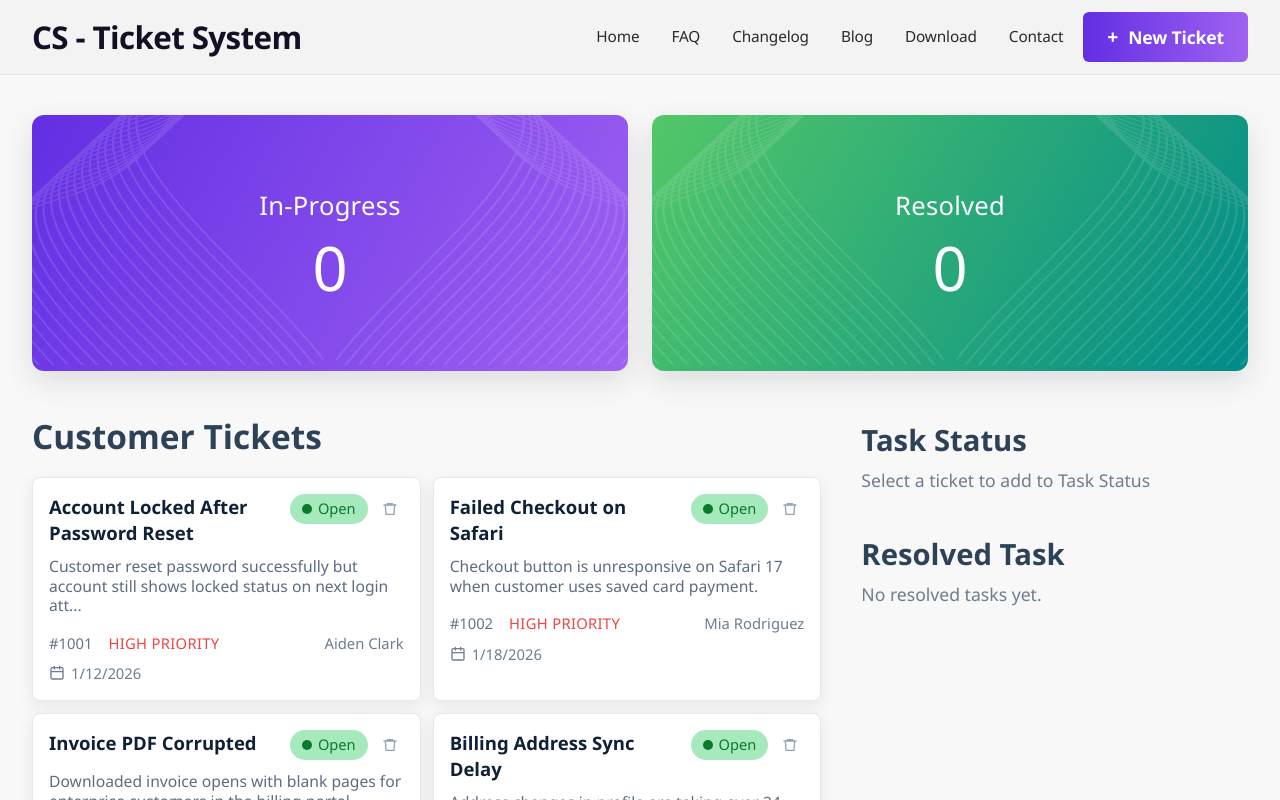
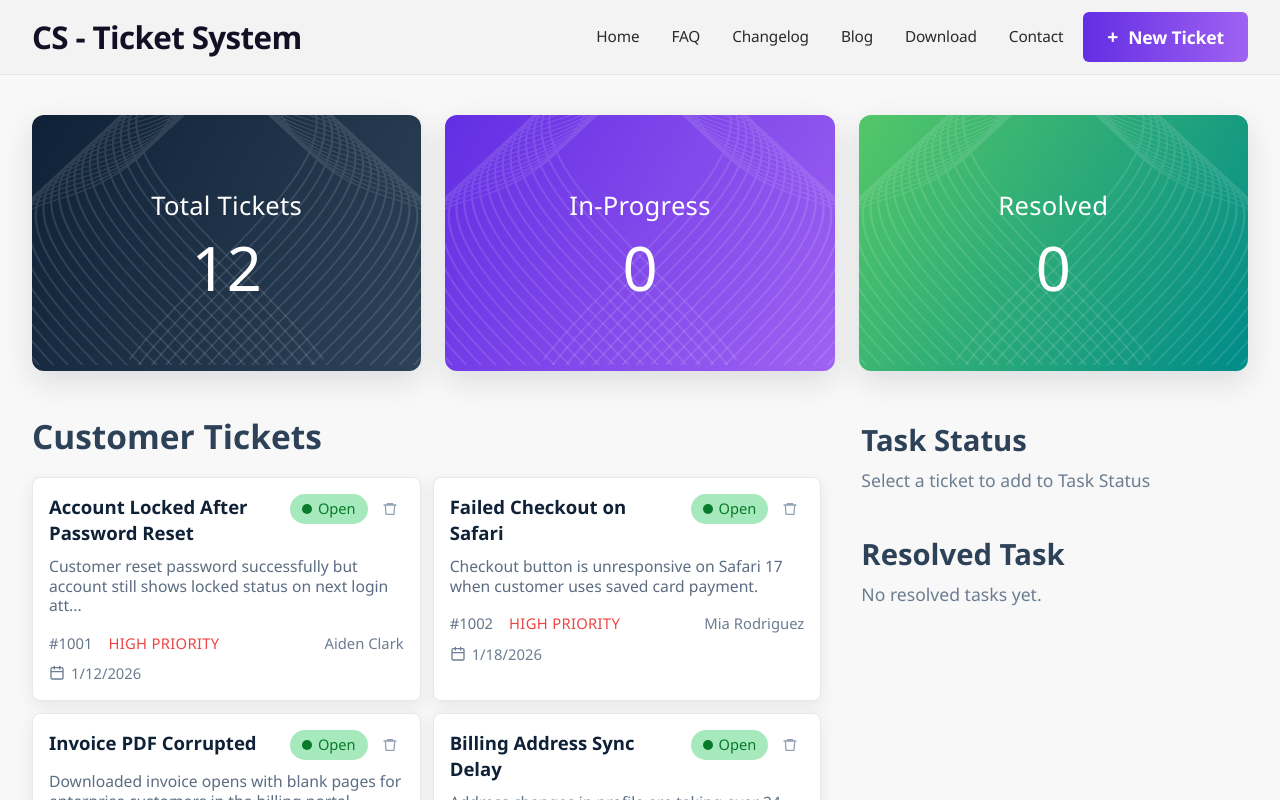
Before and after one commit to Shawon-Mahmud07/Customer-Support-Zone, a React (Vite) app: page / in a window 1280 px wide. Shown: the top 800 px of the page. Built offline with nearby package versions, Linux system fonts and the light colour scheme.

Commit message:
feat(banner): add total tickets count to Banner component

```diff
--- a/src/App.jsx
+++ b/src/App.jsx
@@ -43,6 +43,7 @@ function App() {
     localStorage.setItem("csz_resolvedTasks", JSON.stringify(resolvedTasks));
   }, [resolvedTasks]);
 
+  const totalCount = tickets.length + taskStatus.length + resolvedTasks.length;
   const inProgressCount = taskStatus.length;
   const resolvedCount = resolvedTasks.length;
 
@@ -112,6 +113,7 @@ function App() {
     <div className="min-h-screen bg-base-200">
       <Navbar onNewTicket={() => setShowModal(true)} />
       <Banner
+        totalCount={tickets.length + taskStatus.length + resolvedTasks.length}
         inProgressCount={uiState.inProgressCount}
         resolvedCount={uiState.resolvedCount}
       />
--- a/src/components/Banner.jsx
+++ b/src/components/Banner.jsx
@@ -1,31 +1,29 @@
 import vector1 from "../assets/vector1.png";
 
 const gradients = {
+  total: "bg-[linear-gradient(120deg,#0F2137_0%,#2d4258_100%)]",
   progress: "bg-[linear-gradient(120deg,#632EE3_0%,#9F62F2_100%)]",
   resolved: "bg-[linear-gradient(120deg,#53C768_0%,#008B8A_100%)]",
 };
 
-// Banner card component with decorative vectors and content
 function BannerCard({ title, count, gradient }) {
   return (
     <article
       className={`relative isolate h-52 overflow-hidden rounded-xl text-white shadow-[0_10px_30px_rgba(17,24,39,0.12)] sm:h-56 lg:h-64 ${gradient}`}
     >
-      {/* Decorative vectors on both sides */}
       <img
         src={vector1}
         alt=""
         aria-hidden="true"
-        className="pointer-events-none absolute -left-3 max-w-none "
+        className="pointer-events-none absolute -left-3 max-w-none"
       />
       <img
         src={vector1}
         alt=""
         aria-hidden="true"
-        className="pointer-events-none absolute -right-3 max-w-none scale-x-[-1] "
+        className="pointer-events-none absolute -right-3 max-w-none scale-x-[-1]"
       />
 
-      {/* Card content */}
       <div className="relative z-10 flex h-full flex-col items-center justify-center text-center">
         <h2 className="text-[clamp(1.15rem,1.1vw+0.72rem,2rem)] font-medium tracking-[0.01em]">
           {title}
@@ -38,8 +36,13 @@ function BannerCard({ title, count, gradient }) {
   );
 }
 
-function Banner({ inProgressCount, resolvedCount }) {
+function Banner({ totalCount, inProgressCount, resolvedCount }) {
   const cards = [
+    {
+      title: "Total Tickets",
+      count: totalCount,
+      gradient: gradients.total,
+    },
     {
       title: "In-Progress",
       count: inProgressCount,
@@ -54,8 +57,7 @@ function Banner({ inProgressCount, resolvedCount }) {
 
   return (
     <section className="mx-auto w-full max-w-370 px-5 pb-6 pt-8 sm:px-8 sm:pt-10">
-      {/* Mobile: 1 column, Desktop: 2 columns */}
-      <div className="grid grid-cols-1 gap-4 lg:grid-cols-2 lg:gap-6">
+      <div className="grid grid-cols-1 gap-4 lg:grid-cols-3 lg:gap-6">
         {cards.map((card) => (
           <BannerCard
             key={card.title}
```
